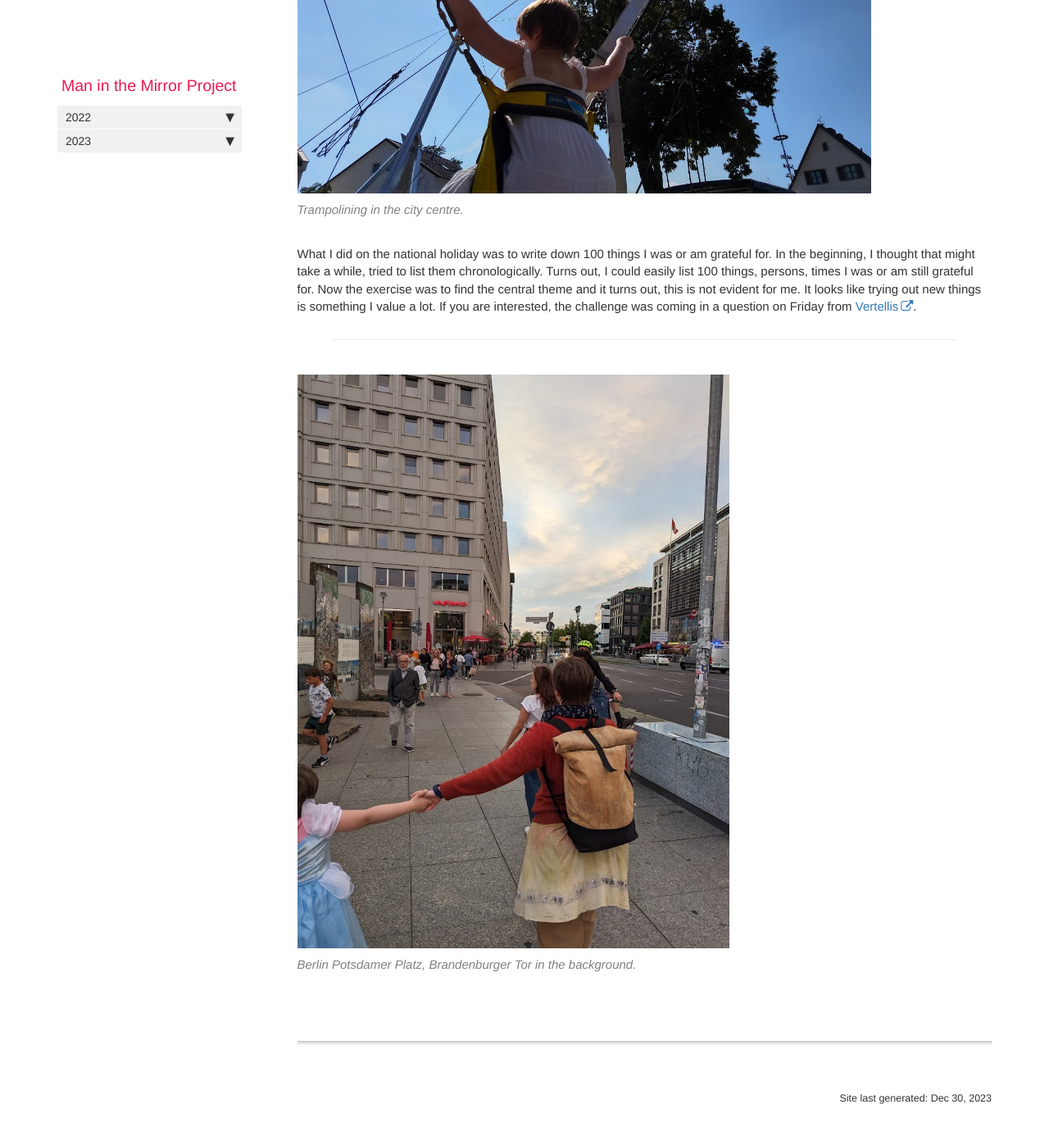
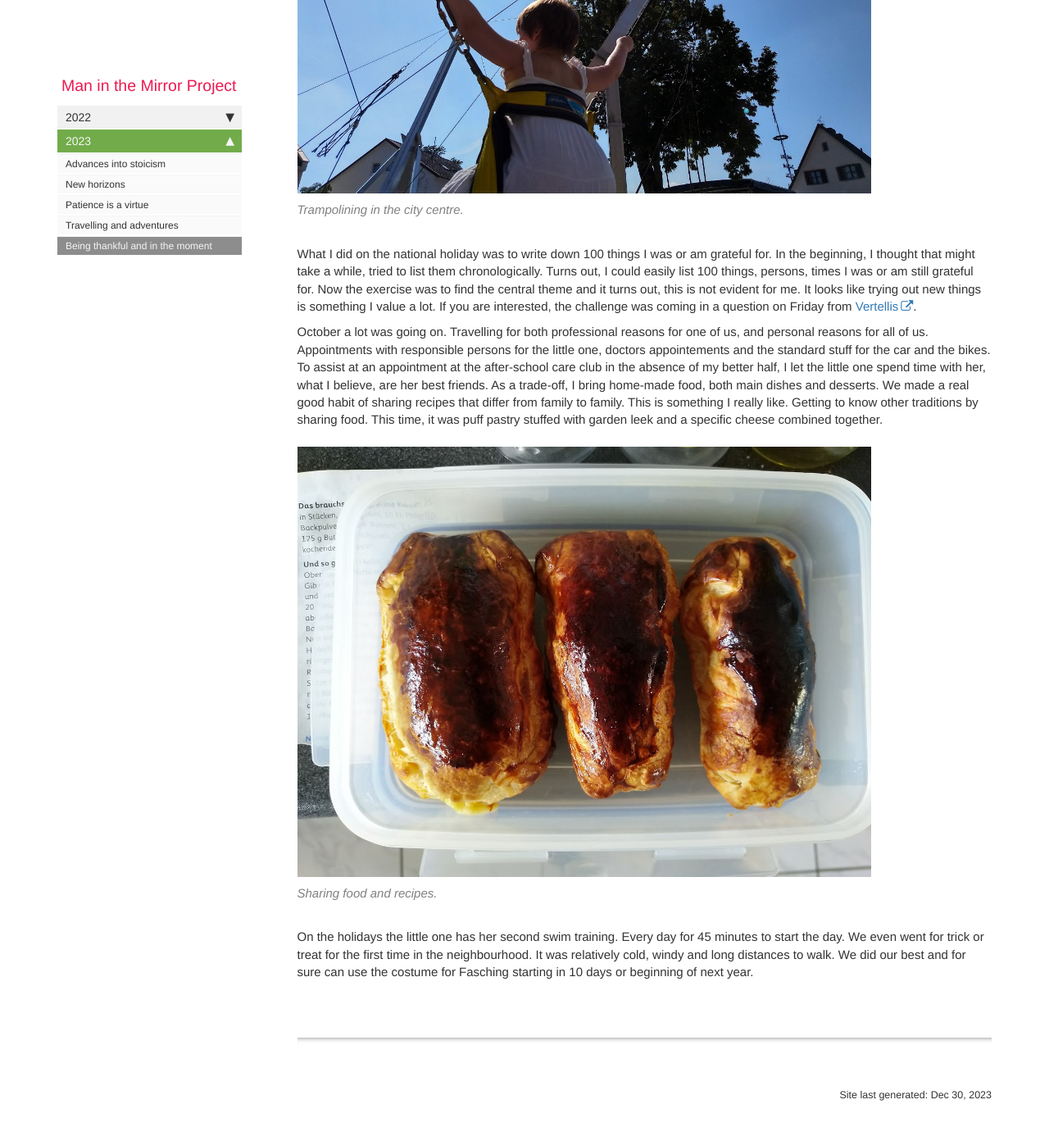
Before and after one commit to bunkeak/my-jekyll-website, a Jekyll site: the page built from _posts/2023-11-01-being-thankful-and-in-the-moment.md, in a window 1280 px wide and 1400 px high, scrolled down 1259 px. Shown: the top 1386 px of the window at 82% size. Built offline with Jekyll 4.4.1, drawn with Linux system fonts in a browser that asks for light colours; comment, search, counter and statistics services are not loaded; some of the changed text lies outside the part shown.

Commit message:
Start recap end of the year

```diff
--- a/_data/sidebars/mydoc_sidebar.yml
+++ b/_data/sidebars/mydoc_sidebar.yml
@@ -51,4 +51,7 @@ entries:
     - title: Travelling and adventures
       url: /travelling-and-adventures.html
       output: web, pdf
+    - title: Being thankful and in the moment
+      url: /being-thankful-and-in-the-moment.html
+      output: web, pdf
 # Copyright 2021 Google LLC
--- /dev/null
+++ b/_posts/2023-11-01-being-thankful-and-in-the-moment.md
@@ -0,0 +1,23 @@
+---
+title:  "Being thankful and in the moment"
+categories: jekyll update
+permalink: being-thankful-and-in-the-moment.html
+sidebar: mydoc_sidebar
+tags: [news]
+---
+
+September was a bit slower in activities so I had time for reading and thinking. Thankfulness is a big thing for a while now and I always wonder if we respect ourself completely if we focus on one specific part to make us happier. The idea is in the end, being more in the moment by realizing what you take for granted everyday. Being outside and exercising generally helps me be more in the moment.
+
+{% include image.html file="IMG_20230909_184539.jpg" alt="Lake nearby with swans on a late summer day." caption="Bike ride to a lake nearby." %}
+
+I ride by bike more often since it is not so hot anymore. One of the images of my favorite lake nearby was taken in beginning of September. I practise frequently to see the positive instead of the bad, it is like a muscle that needs training often. The little one needs more exercises, we went again by bike and she could trampoline for free at a party for the people. A lot of associations presented what they do and there was a lot in it for kids.
+
+{% include image.html file="IMG_20230910_131247.jpg" alt="Trampolining for the little one in the city centre." caption="Trampolining in the city centre." %}
+
+What I did on the national holiday was to write down 100 things I was or am grateful for. In the beginning, I thought that might take a while, tried to list them chronologically. Turns out, I could easily list 100 things, persons, times I was or am still grateful for. Now the exercise was to find the central theme and it turns out, this is not evident for me. It looks like trying out new things is something I value a lot. If you are interested, the challenge was coming in a question on Friday from [Vertellis](https://vertellis.de/pages/freitag).
+
+October a lot was going on. Travelling for both professional reasons for one of us, and personal reasons for all of us. Appointments with responsible persons for the little one, doctors appointements and the standard stuff for the car and the bikes. To assist at an appointment at the after-school care club in the absence of my better half, I let the little one spend time with her, what I believe, are her best friends. As a trade-off, I bring home-made food, both main dishes and desserts. We made a real good habit of sharing recipes that differ from family to family. This is something I really like. Getting to know other traditions by sharing food. This time, it was puff pastry stuffed with garden leek and a specific cheese combined together.
+
+{% include image.html file="IMG_20231010_155831.jpg" alt="Puff pastry stuffed with garden leek and cheese." caption="Sharing food and recipes." %}
+
+On the holidays the little one has her second swim training. Every day for 45 minutes to start the day. We even went for trick or treat for the first time in the neighbourhood. It was relatively cold, windy and long distances to walk. We did our best and for sure can use the costume for Fasching starting in 10 days or beginning of next year.
--- a/_posts/2023-10-30-being-thankful-and-in-the-moment.md
+++ b/_posts/2023-12-30-highlights-and-recap-of-2023.md
@@ -1,7 +1,7 @@
 ---
-title:  "Being thankful and in the moment"
+title:  "Highlights and Recap of 2023"
 categories: jekyll update
-permalink: being-thankful-and-in-the-moment.html
+permalink: highlights-and-recap-of-2023.html
 sidebar: mydoc_sidebar
 tags: [news]
 ---
@@ -16,6 +16,8 @@ I ride by bike more often since it is not so hot anymore. One of the images of m
 
 What I did on the national holiday was to write down 100 things I was or am grateful for. In the beginning, I thought that might take a while, tried to list them chronologically. Turns out, I could easily list 100 things, persons, times I was or am still grateful for. Now the exercise was to find the central theme and it turns out, this is not evident for me. It looks like trying out new things is something I value a lot. If you are interested, the challenge was coming in a question on Friday from [Vertellis](https://vertellis.de/pages/freitag).
 
----
+October a lot was going on. Travelling for both professional reasons for one of us, and personal reasons for all of us. Appointments with responsible persons for the little one, doctors appointements and the standard stuff for the car and the bikes. To assist at an appointment at the after-school care club in the absence of my better half, I let the little one spend time with her, what I believe, are her best friends. As a trade-off, I bring home-made food, both main dishes and desserts. We made a real good habit of sharing recipes that differ from family to family. This is something I really like. Getting to know other traditions by sharing food. This time, it was puff pastry stuffed with garden leek and a specific cheese combined together.
 
-{% include image.html file="PXL_20230826_180312389.MP.jpg" alt="Two persons in a city centre in Berlin." caption="Berlin Potsdamer Platz, Brandenburger Tor in the background." %}
+{% include image.html file="IMG_20231010_155831.jpg" alt="Puff pastry stuffed with garden leek and cheese." caption="Sharing food and recipes." %}
+
+On the holidays the little one has her second swim training. Every day for 45 minutes to start the day. We even went for trick or treat for the first time in the neighbourhood. It was relatively cold, windy and long distances to walk. We did our best and for sure can use the costume for Fasching starting in 10 days or beginning of next year.
```
Also changed, not shown: images/IMG_20231010_155831.jpg (added).
